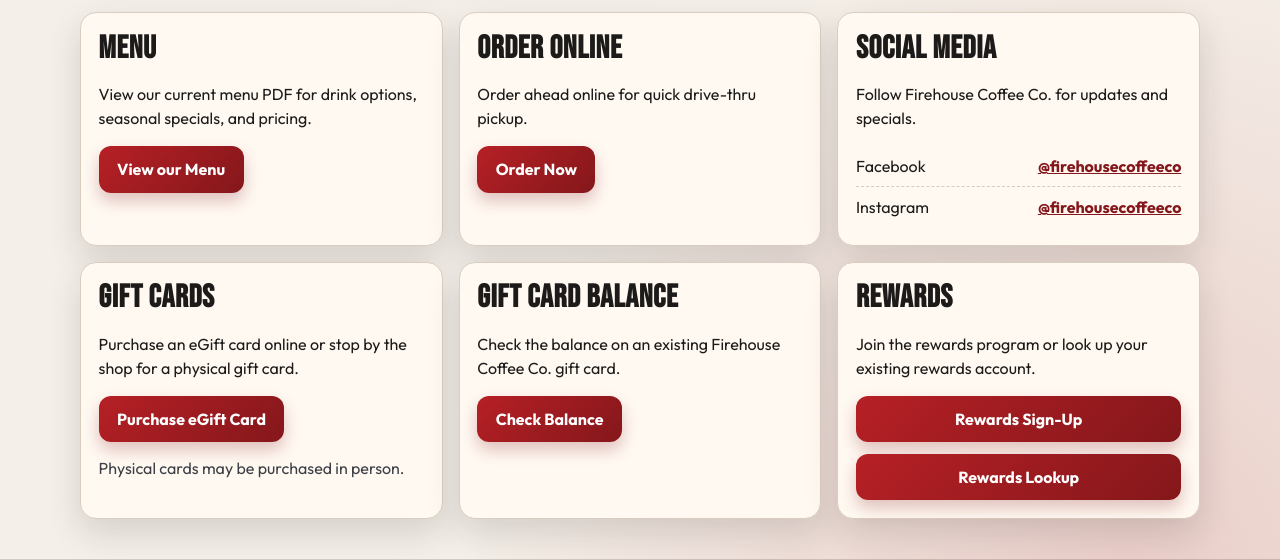
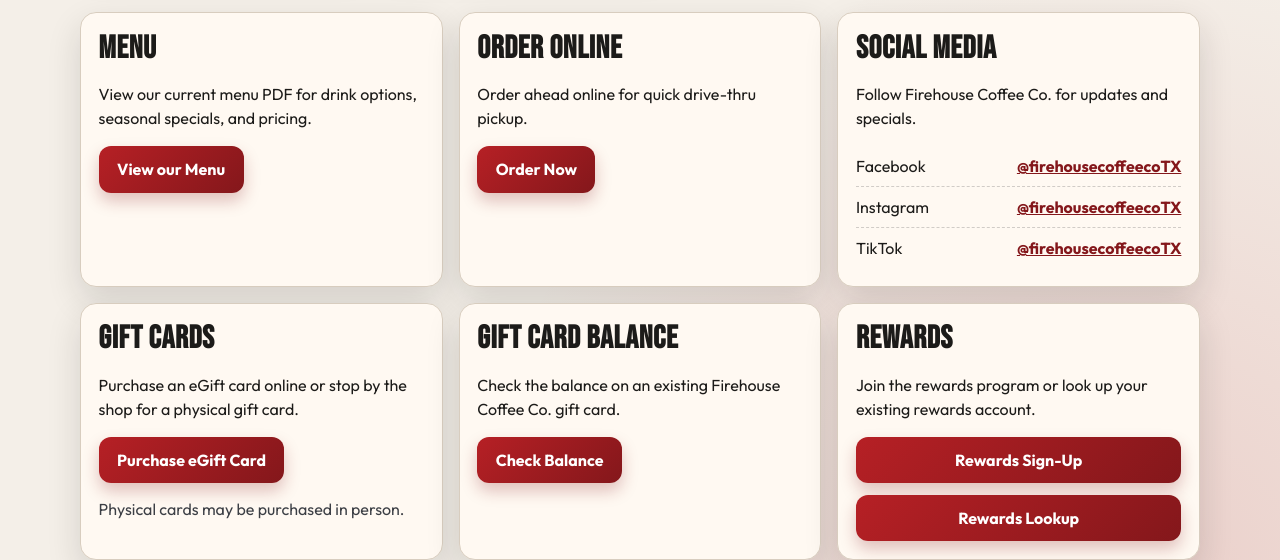
Before and after one commit to IgnisAlienus/Coffee-Site, a plain HTML site: page index.html in a window 1280 px wide. Shown: the part 1152-1712 px from the top of the page. Drawn offline with Linux system fonts and the light colour scheme.

Commit message:
update socials

```diff
--- a/index.html
+++ b/index.html
@@ -145,19 +145,28 @@
               <li>
                 <span>Facebook</span>
                 <a
-                  href="https://www.facebook.com/firehousecoffeeco/"
+                  href="https://www.facebook.com/firehousecoffeecotx/"
                   target="_blank"
                   rel="noopener noreferrer"
-                  >@firehousecoffeeco</a
+                  >@firehousecoffeecoTX</a
                 >
               </li>
               <li>
                 <span>Instagram</span>
                 <a
-                  href="https://www.instagram.com/firehousecoffeeco/"
+                  href="https://www.instagram.com/firehousecoffeecotx/"
                   target="_blank"
                   rel="noopener noreferrer"
-                  >@firehousecoffeeco</a
+                  >@firehousecoffeecoTX</a
+                >
+              </li>
+              <li>
+                <span>TikTok</span>
+                <a
+                  href="https://www.tiktok.com/@firehousecoffeecotx"
+                  target="_blank"
+                  rel="noopener noreferrer"
+                  >@firehousecoffeecoTX</a
                 >
               </li>
             </ul>
```
